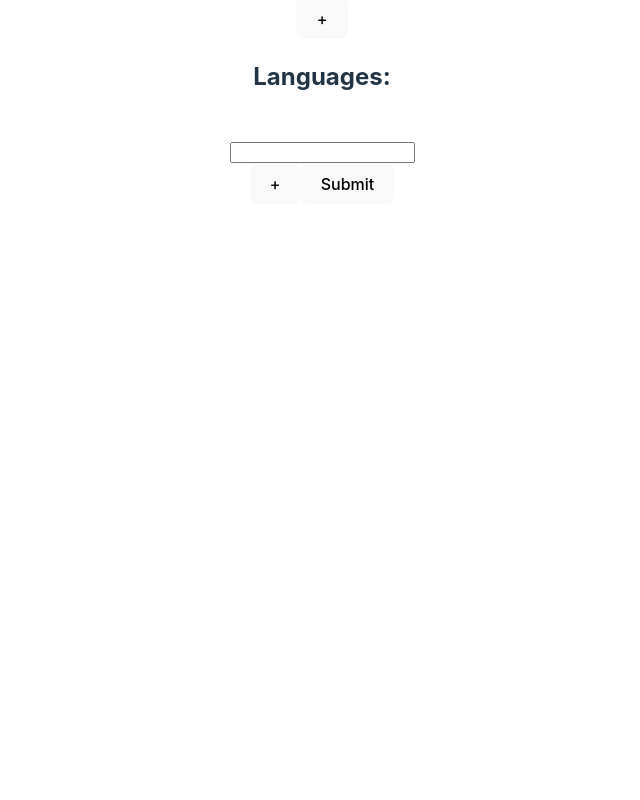
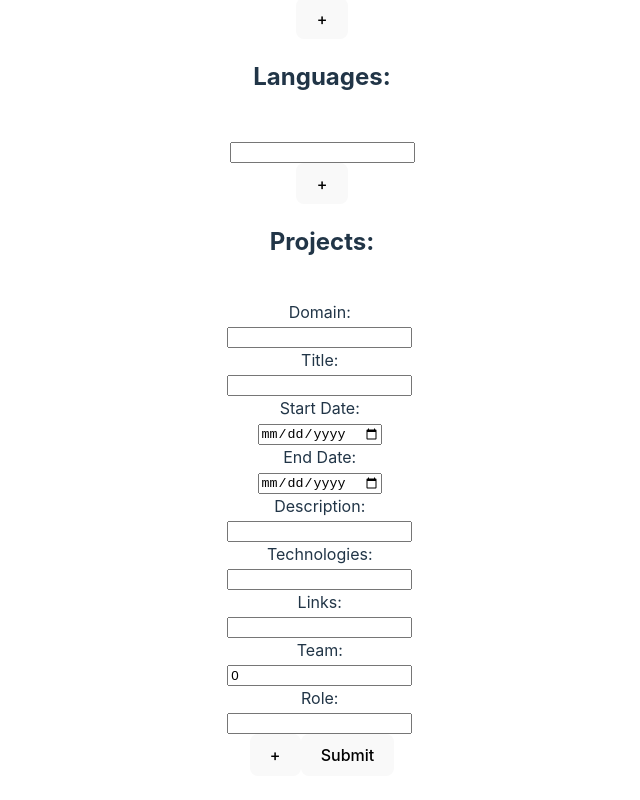
Before and after one commit to Uroboro-s/cv-builder, a React (Vite) app: page / in a window 1280 px wide. Shown: the part 1349-2149 px from the top of the page, without its empty margins (318-958 px from the left). Before the commit the page ends 1585 px from the top, so only its background shows below. Built offline with nearby package versions, Linux system fonts and the light colour scheme.

Commit message:
Completed editor window except css

```diff
--- a/src/components/Editor.jsx
+++ b/src/components/Editor.jsx
@@ -7,12 +7,13 @@ import ExperienceEdit from "./ExperienceEdit";
 import SkillEdit from "./SkillEdit";
 import LanguageEdit from "./LanguageEdit";
 import HobbiesEdit from "./HobbiesEdit";
+import ProjectEdit from "./ProjectEdit";
 //import { useState } from "react";
 
 function Editor({details, toggleFunction, updateDetails}) {
 
     //const [value, setValue] = useState('');
-    console.log(details);
+    //console.log(details);
     //console.log(updateDetails);
     return (
         <>
@@ -44,6 +45,10 @@ function Editor({details, toggleFunction, updateDetails}) {
                     details={details}
                     updateDetails={updateDetails}/>
                 }
+                {<ProjectEdit
+                    details={details}
+                    updateDetails={updateDetails}/>
+                }
 
                 <button
                     type="button"
--- a/src/components/EducationEdit.jsx
+++ b/src/components/EducationEdit.jsx
@@ -1,6 +1,6 @@
 /* eslint-disable react/prop-types */
 
-import { useState } from "react"
+//import { useState } from "react"
 import '../styles/education.css'
 
 function DegreeComponent({details, updateDetails, index}) {
@@ -57,7 +57,6 @@ function DegreeComponent({details, updateDetails, index}) {
 
 export default function EducationEdit({details, updateDetails}) {
 
-    const [degreeCount, setDegreeCount] = useState(1);
     //console.log(degreeCount);
     const increaseDegreeCount = () => {
         const degreeObj = {institute: "",
@@ -67,11 +66,15 @@ export default function EducationEdit({details, updateDetails}) {
         let newObj = {...details};
         newObj.education.push(degreeObj);
         updateDetails(newObj);
-        setDegreeCount(degreeCount+1);
+
     }
 
     const isButtonVisible = () => {
-        if(degreeCount <= 3){
+        let count = 1;
+        details.education.forEach(() => {
+            count++;
+        });
+        if(count <= 3){
 
             return (
                 <button type="button" onClick={increaseDegreeCount}>+</button>
--- a/src/components/ExperienceEdit.jsx
+++ b/src/components/ExperienceEdit.jsx
@@ -1,6 +1,6 @@
 /* eslint-disable react/prop-types */
 
-import { useState } from "react";
+//import { useState } from "react";
 import '../styles/experience.css'
 
 function WorkComponent({details, updateDetails, index}) {
@@ -66,7 +66,7 @@ function WorkComponent({details, updateDetails, index}) {
 }
 
 export default function ExperienceEdit({details, updateDetails}) {
-    const [jobCount, setJobCount] = useState(1);
+    //const [jobCount, setJobCount] = useState(1);
 
     const increaseJobCount = () => {
         const jobObj = {
@@ -79,11 +79,14 @@ export default function ExperienceEdit({details, updateDetails}) {
         let newObj = {...details};
         newObj.experience.push(jobObj);
         updateDetails(newObj);
-        setJobCount(jobCount+1);
     }
 
     const isButtonVisible = () => {
-        if(jobCount <= 3){
+        let count =1;
+        details.experience.forEach(() => {
+            count++;
+        });
+        if(count <= 3){
 
             return (
                 <button type="button" onClick={increaseJobCount}>+</button>
--- a/src/components/HobbiesEdit.jsx
+++ b/src/components/HobbiesEdit.jsx
@@ -3,7 +3,7 @@
 
 function HobbyComponent({details, index, updateDetails}) {
 
-    console.log(details.hobbies);
+    //console.log(details.hobbies);
 
     return (
         <>
--- a/src/components/LanguageEdit.jsx
+++ b/src/components/LanguageEdit.jsx
@@ -49,7 +49,7 @@ function LanguageEdit({details, updateDetails}) {
     return (
         <>
             <h2>Languages:</h2>
-            <section className="languages-section">
+            <section className="language-section">
                 {
                     details.languages.map((somevar, index) =>{
                         return (
--- a/src/components/ProjectEdit.jsx
+++ b/src/components/ProjectEdit.jsx
@@ -5,7 +5,7 @@ import '../styles/project.css';
 
 function ProjectComponent({details, updateDetails, index}) {
     // console.log(index);
-    // console.log(details);
+     console.log(details.projects);
 
     return (
         <>
@@ -21,17 +21,17 @@ function ProjectComponent({details, updateDetails, index}) {
                             onChange={(event) => {let newObj = {...details}; newObj.projects[index].domain = event.target.value; updateDetails(newObj)}}
                         />
                         <br/>
-                        <label htmlFor="email">Title:</label>
+                        <label htmlFor="title">Title:</label>
                         <br/>
                         <input
                             type='text'
                             name = 'title'
 
                             value={details.projects[index].title}
-                            onChange={(event) => {let newObj = {...details}; newObj.education[index].title = event.target.value; updateDetails(newObj)}}
+                            onChange={(event) => {let newObj = {...details}; newObj.projects[index].title = event.target.value; updateDetails(newObj)}}
                         />
                         <br/>
-                        <label htmlFor="number">Start Date:</label>
+                        <label htmlFor="start-date">Start Date:</label>
                         <br/>
                         <input
                             type='date'
@@ -41,7 +41,7 @@ function ProjectComponent({details, updateDetails, index}) {
                             onChange={(event) => {let newObj = {...details}; newObj.projects[index].startDate = event.target.value; updateDetails(newObj)}}
                         />
                         <br/>
-                        <label htmlFor="number">End Date:</label>
+                        <label htmlFor="end-date">End Date:</label>
                         <br/>
                         <input
                             type='date'
@@ -50,6 +50,58 @@ function ProjectComponent({details, updateDetails, index}) {
                             value={details.projects[index].endDate}
                             onChange={(event) => {let newObj = {...details}; newObj.projects[index].endDate = event.target.value; updateDetails(newObj)}}
                         />
+                        <br/>
+                        <label htmlFor="description">Description:</label>
+                        <br/>
+                        <input
+                            type='text'
+                            name = 'description'
+
+                            value={details.projects[index].description}
+                            onChange={(event) => {let newObj = {...details}; newObj.projects[index].description = event.target.value; updateDetails(newObj)}}
+                        />
+                        <br/>
+                        <label htmlFor="end-date">Technologies:</label>
+                        <br/>
+                        <input
+                            type='text'
+                            name = 'technology'
+
+                            value={details.projects[index].technology}
+                            onChange={(event) => {let newObj = {...details}; newObj.projects[index].technology = event.target.value; updateDetails(newObj)}}
+                        />
+                        <br/>
+                        <label htmlFor="end-date">Links:</label>
+                        <br/>
+                        <input
+                            type='text'
+                            name = 'links'
+
+                            value={details.projects[index].links}
+                            onChange={(event) => {let newObj = {...details}; newObj.projects[index].links = event.target.value; updateDetails(newObj)}}
+                        />
+                        <br/>
+                        <label htmlFor="end-date">Team:</label>
+                        <br/>
+                        <input
+                            type='number'
+                            name = 'team'
+
+                            value={details.projects[index].team}
+                            onChange={(event) => {let newObj = {...details}; newObj.projects[index].team = event.target.value; updateDetails(newObj)}}
+                        />
+                        <br/>
+                        <label htmlFor="end-date">Role:</label>
+                        <br/>
+                        <input
+                            type='text'
+                            name = 'role'
+
+                            value={details.projects[index].role}
+                            onChange={(event) => {let newObj = {...details}; newObj.projects[index].role = event.target.value; updateDetails(newObj)}}
+                        />
+                        <br/>
+
             </div>
         </>
     )
@@ -75,7 +127,7 @@ function ProjectEdit({details, updateDetails}) {
     }
 
     const isButtonVisible = () => {
-        let count =0;
+        let count =1;
         details.projects.forEach(() => {
             count++;
         });
--- a/src/components/SkillEdit.jsx
+++ b/src/components/SkillEdit.jsx
@@ -4,7 +4,7 @@
 
 function SkillComponent({details, index, updateDetails}) {
 
-    console.log(details.skills);
+    //console.log(details.skills);
 
     return (
         <>
```
